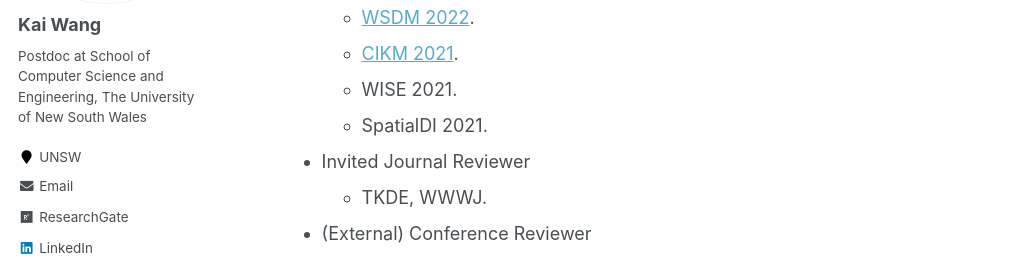
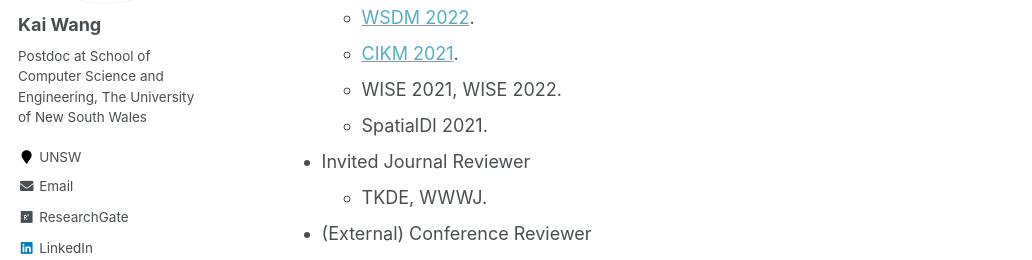
Before and after one commit to cs-kaiwang/cs-kaiwang.github.io, a Jekyll site: the page built from _pages/about.md, in a window 1280 px wide and 900 px high, scrolled down 2319 px. Shown: the part 181-441 px from the top of the window, without its empty margins (0-1032 px from the left). Built offline with Jekyll 4.4.1, drawn with Linux system fonts in a browser that asks for light colours.

Commit message:
Update about.md

```diff
--- a/_pages/about.md
+++ b/_pages/about.md
@@ -47,7 +47,7 @@ Academic Services
 - Program Committee
   - [WSDM 2022](https://www.wsdm-conference.org/2022/).
   - [CIKM 2021](https://www.cikm2021.org/).
-  - WISE 2021.
+  - WISE 2021, WISE 2022.
   - SpatialDI 2021.
 
 - Invited Journal Reviewer
```
